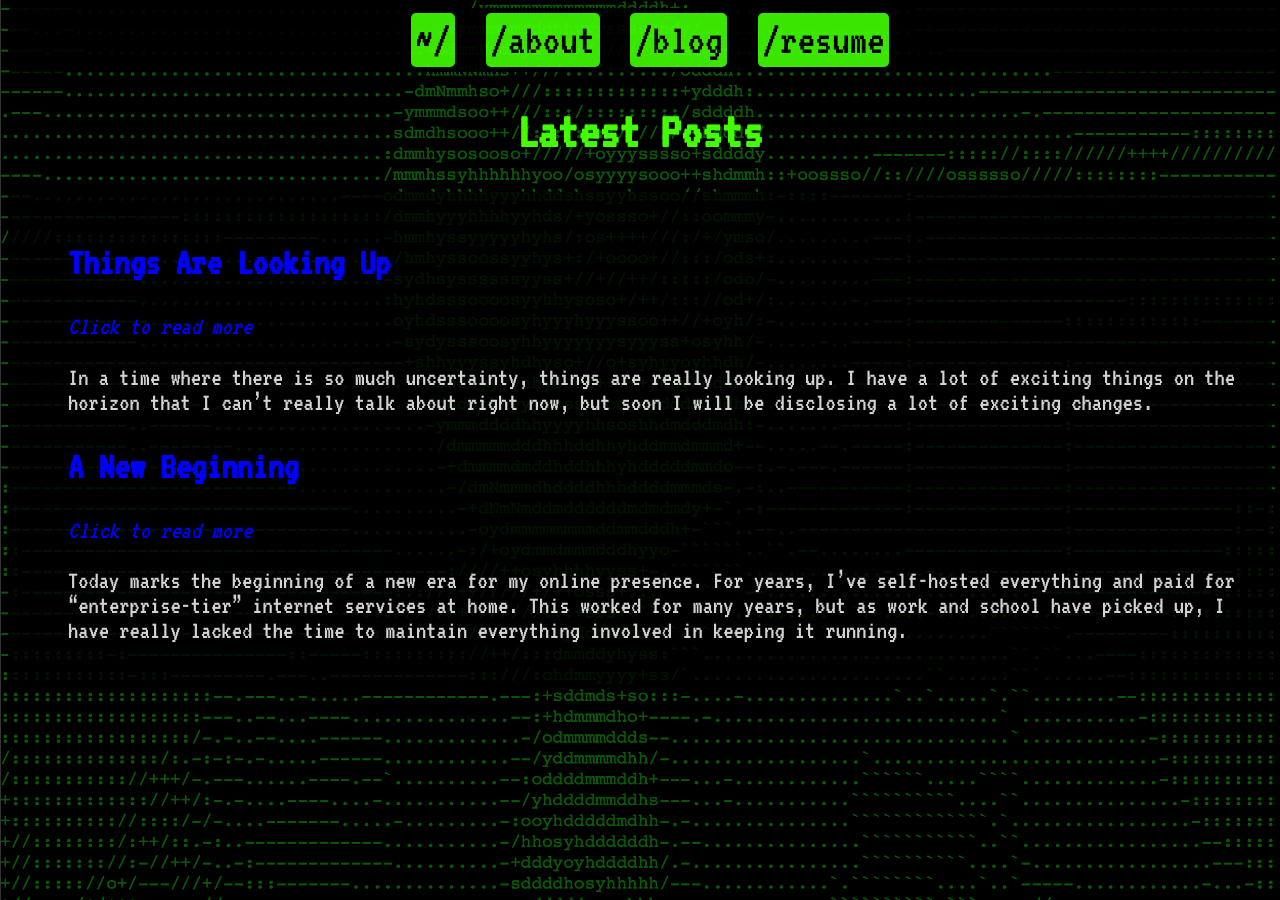
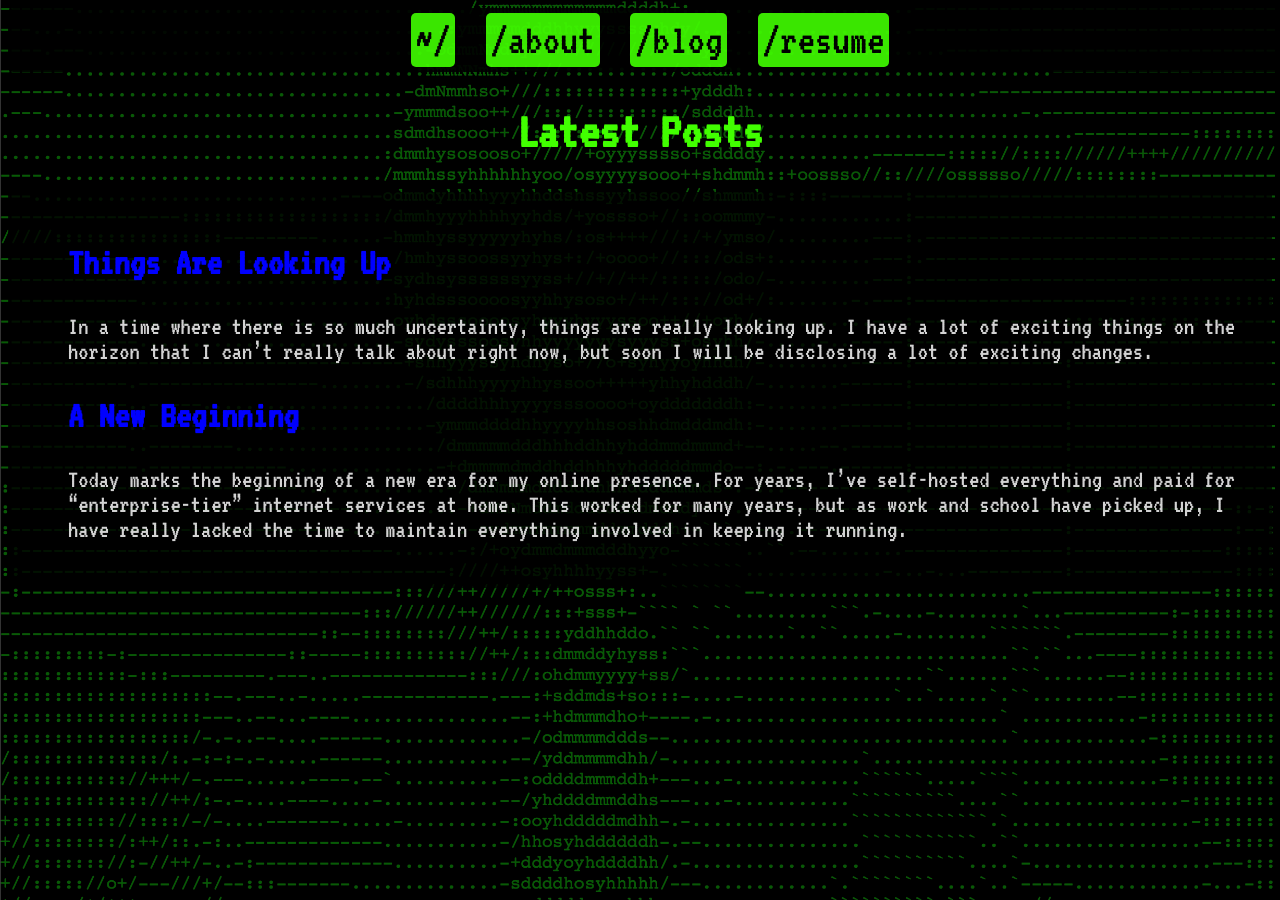
Before and after one commit to bartenbach/proxa.github.io, a Jekyll site: the page built from blog.html, in a window 1280 px wide. Built offline with Jekyll 4.4.1, drawn with Linux system fonts in a browser that asks for light colours.

Commit message:
Attempting to improve blog list format

```diff
--- a/blog.html
+++ b/blog.html
@@ -8,7 +8,6 @@
   {% for post in site.posts %}
     <li class="bloglist">
       <h2><a href="{{ post.url }}">{{ post.title }}</h2>
-      <em>Click to read more</em></a>
       <p>{{ post.excerpt }}</p>
     </li>
   {% endfor %}
```
